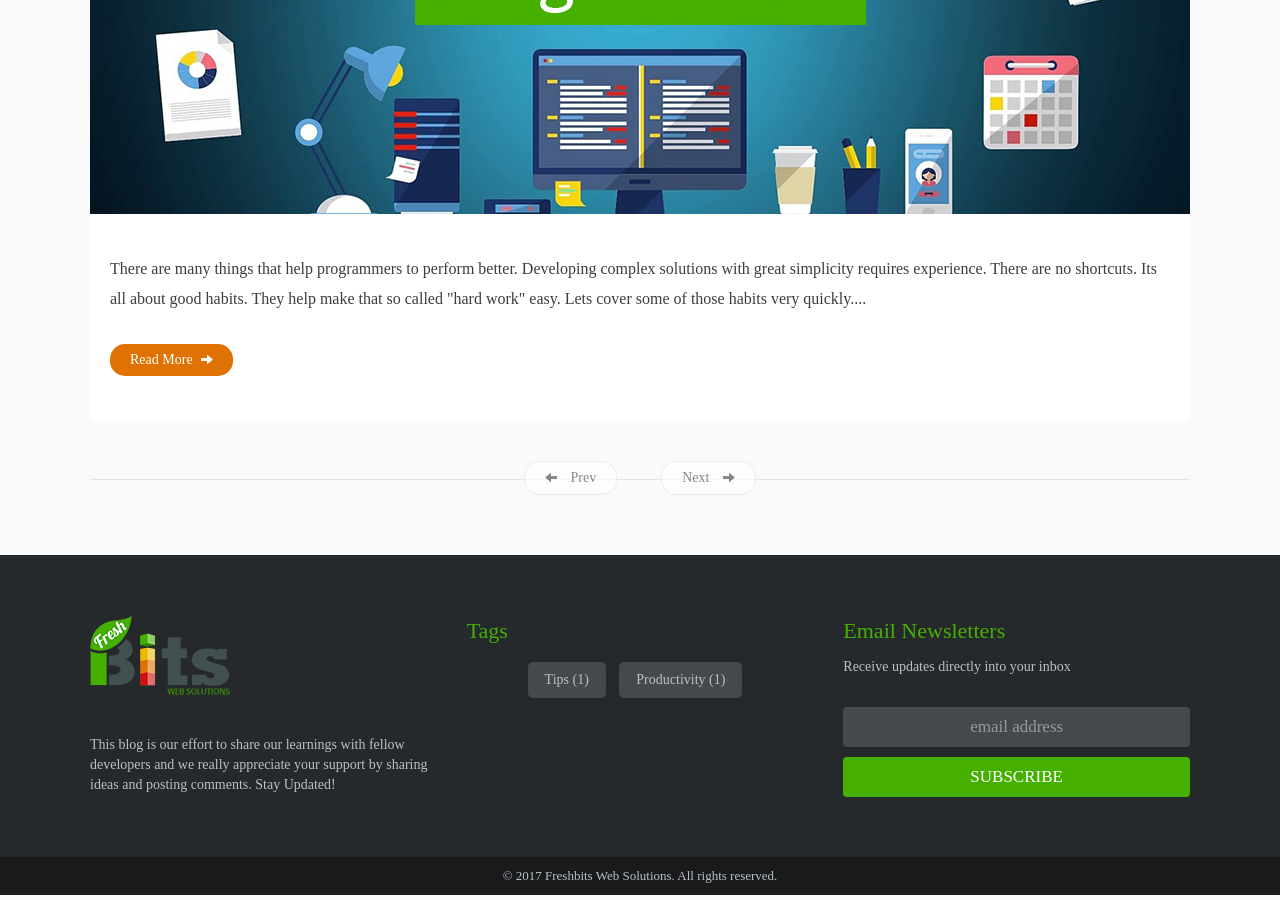
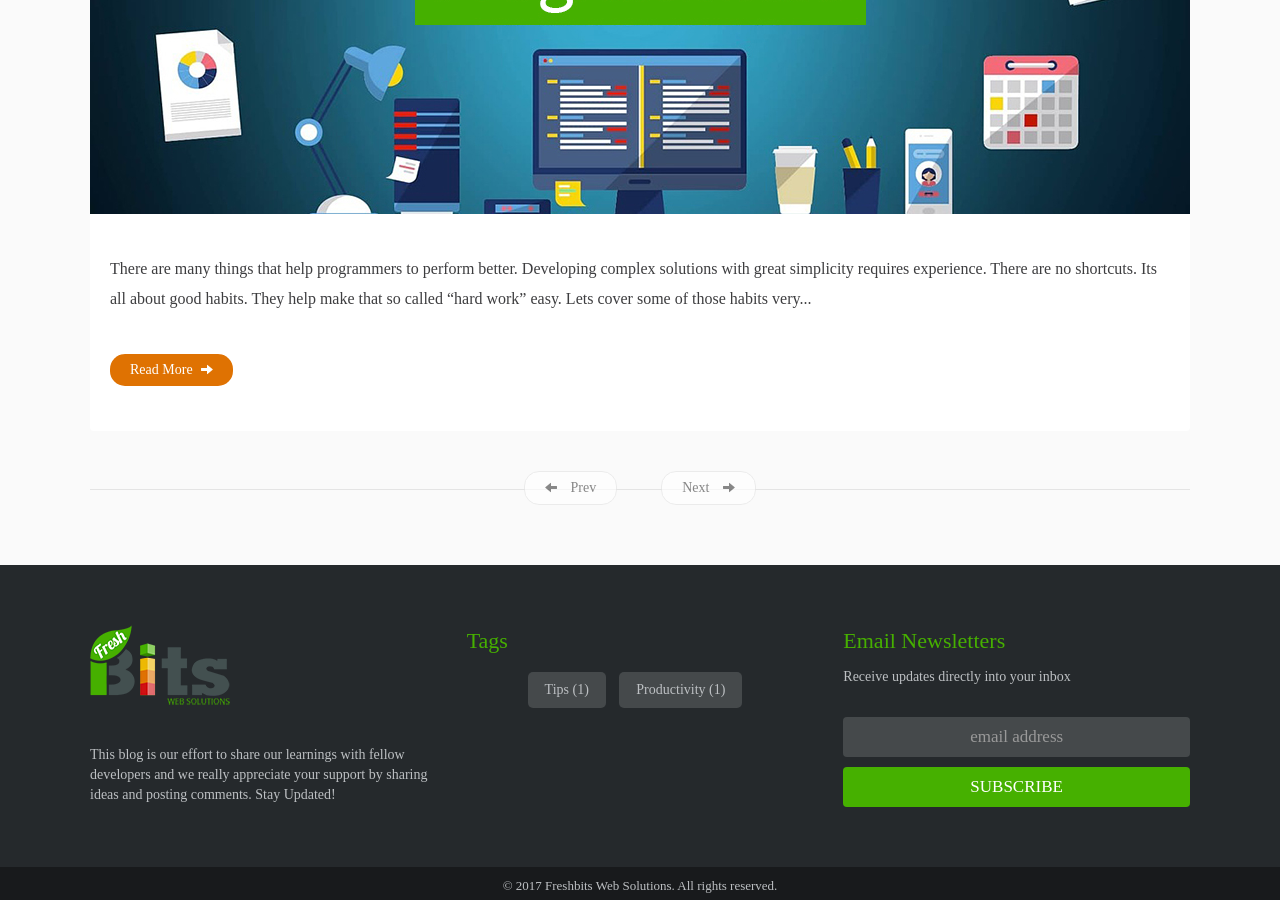
Before and after one commit to freshbitsweb/blog, a Jekyll site: the page built from index.html, in a window 1280 px wide and 900 px high, scrolled down 1424 px. Built offline with Jekyll 4.4.1, drawn with Linux system fonts in a browser that asks for light colours; nearby versions of some CDN libraries; some web fonts are replaced; the list of posts is cut into pages by our own code; comment, search, counter and statistics services are not loaded.

Commit message:
bug fixes

```diff
--- a/_includes/footer.html
+++ b/_includes/footer.html
@@ -24,7 +24,7 @@
                                         "
                                         href="{{ site.url }}/tags/{{ tag[0] | slugify }}"
                                     >
-                                        {{ tag[0] | replace:'-', ' '  | capitalize }}
+                                        {{ tag | first | capitalize }}
                                         ({{ tag | last | size }})
                                     </a>
                                 </li>
--- a/_layouts/post.html
+++ b/_layouts/post.html
@@ -56,7 +56,6 @@
                     <img src="{{ site.url }}{{ site.baseurl }}/assets/images/{{ page.image }}" alt="{{ page.alternateText }}">
                 </div>
                 <div class="panel-body">
-                    {{ page.threelinetext }}<br><br>
 
                     {{ content }}
 
--- a/_layouts/tag.html
+++ b/_layouts/tag.html
@@ -63,7 +63,7 @@
                         </a>
                     </div>
                     <div class="panel-body homepage-panel-body">
-                        {{ post.threelinetext }}...
+                        {{ post.content | truncatewords: 43 }}
                         <div class="readmorebutton orange">
                             <a href="{{ site.url }}/{{ post.permalink }}" class="btn btn-default">
                                 Read More
--- a/_posts/2017-03-16-8-helpful-habits-for-programmers.markdown
+++ b/_posts/2017-03-16-8-helpful-habits-for-programmers.markdown
@@ -6,9 +6,9 @@
 categories: jekyll update
 image: 8-helpful-habits-for-programmers.jpg
 alternateText: 8 helpful habits for programmers
-threelinetext: There are many things that help programmers to perform better. Developing complex solutions with great simplicity requires experience. There are no shortcuts. Its all about good habits. They help make that so called "hard work" easy. Lets cover some of those habits very quickly.
 tags: [tips, productivity]
 ---
+There are many things that help programmers to perform better. Developing complex solutions with great simplicity requires experience. There are no shortcuts. Its all about good habits. They help make that so called "hard work" easy. Lets cover some of those habits very quickly.
 
 
 1.  **_Practise makes it useful_**
--- a/assets/js/search.js
+++ b/assets/js/search.js
@@ -30,10 +30,10 @@
                         <span class="glyphicon glyphicon-comment"></span>
                         <span class="dark_text">
                             comments:
-                            <span class="disqus-comment-count" data-disqus-identifier="`+item.url+`">0</span>
+                            <span class="disqus-comment-count" data-disqus-identifier="`+item.url+`">o</span>
                         </span>
                     </div>
-                    <br>
+                    <div class="clearfix"></div>
                     <span class="dark_text">
                         <i class="fa fa-fw fa-tags" aria-hidden="true"></i>Tags:
                     </span>
--- a/index.html
+++ b/index.html
@@ -63,7 +63,7 @@
                             </a>
                         </div>
                         <div class="panel-body homepage-panel-body">
-                            {{ post.threelinetext }}...
+                            {{ post.content | truncatewords: 43 }}
                             <div class="readmorebutton orange">
                                 <a href="{{ post.url | prepend: site.url }}" class="btn btn-default">
                                     Read More
```
Also changed, not shown: search.html (+3 -72 lines).
